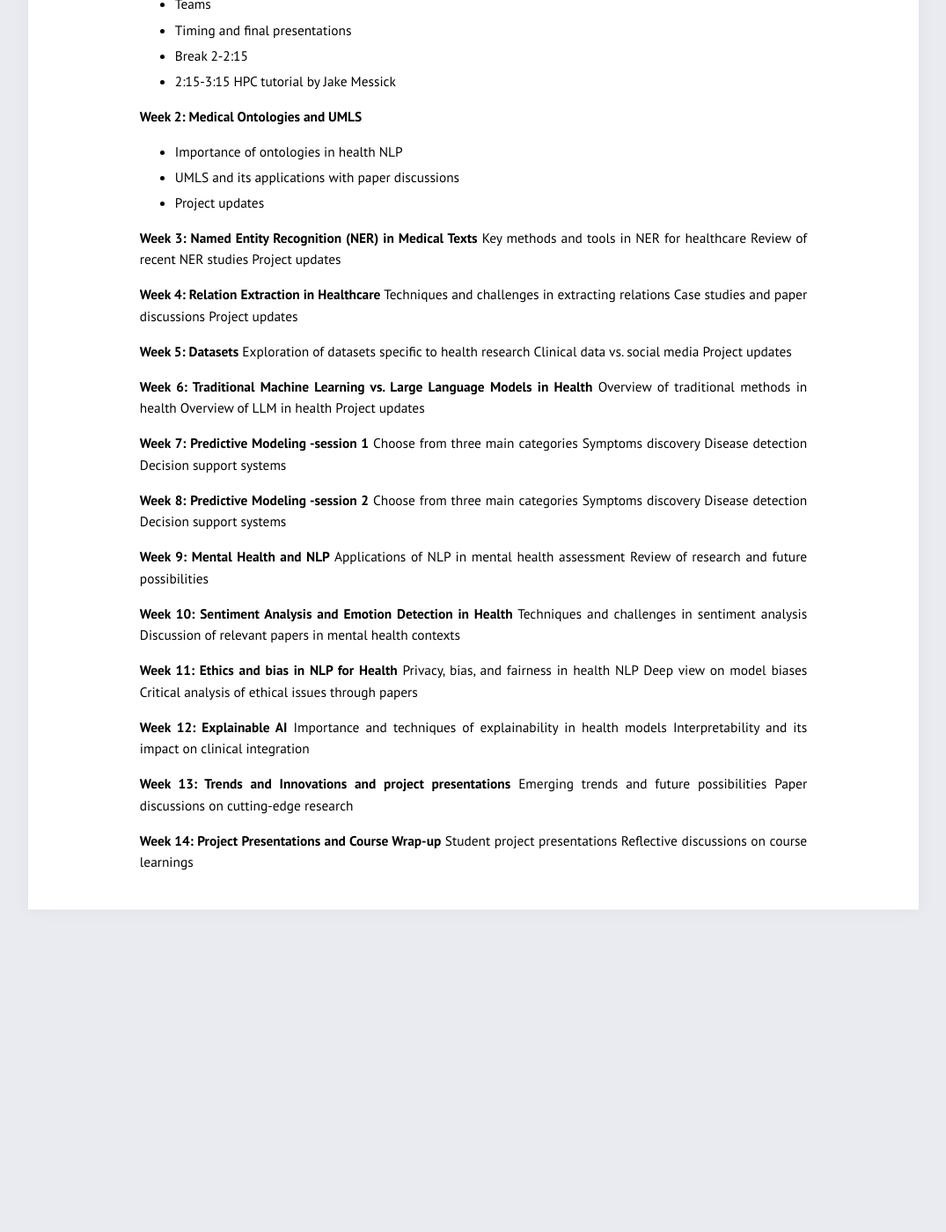
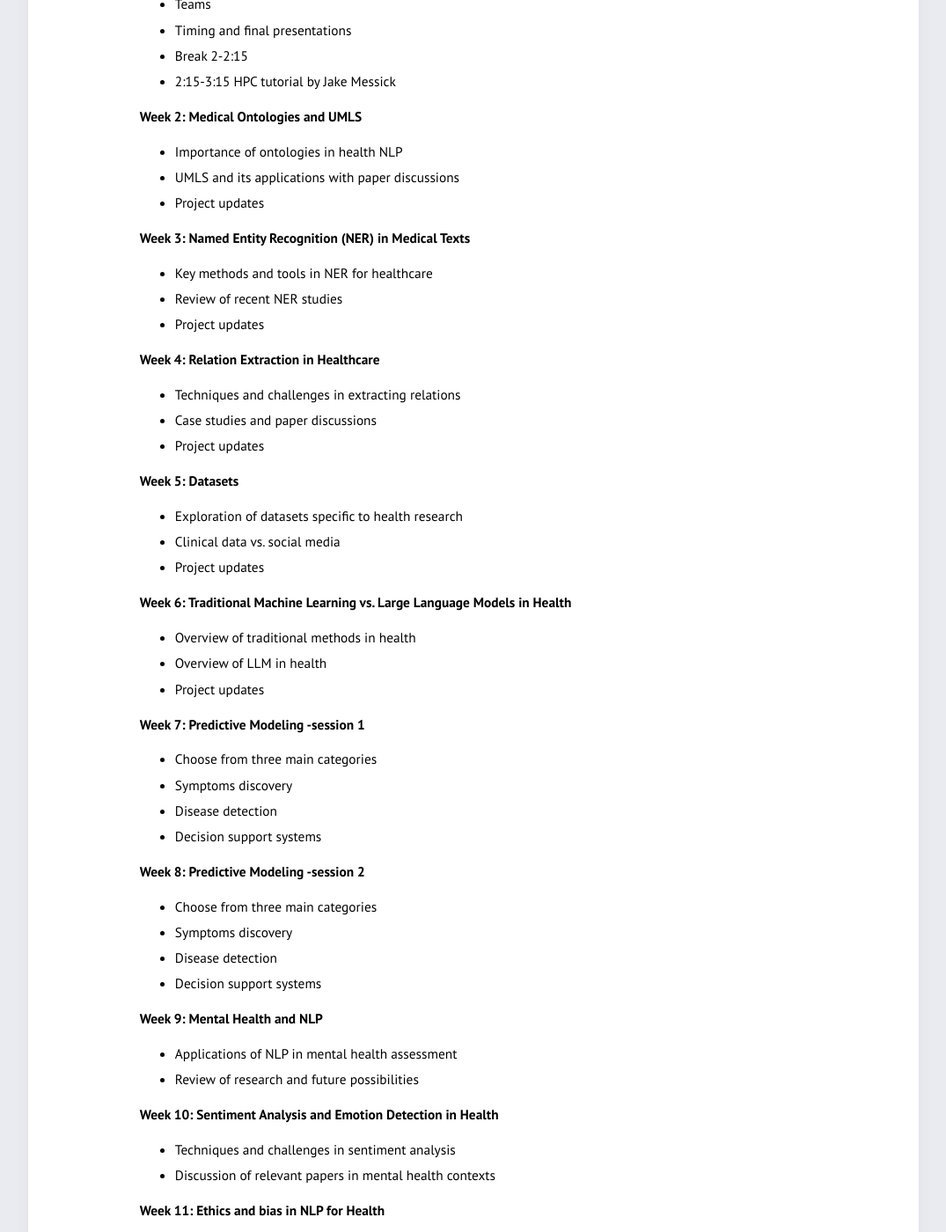
Before and after one commit to azirikly/nlp4health-fall25, a Jekyll site: the page built from index.md, in a window 1280 px wide and 1400 px high, scrolled down 733 px. Shown: the whole window at 88% size, without its empty margins (102-1177 px from the left). Built offline with Jekyll 4.4.1, drawn with Linux system fonts in a browser that asks for light colours; before the commit the page ends 1767 px from its top, so only the background shows below that; some of the changed text lies outside the part shown.

Commit message:
Update index.md

```diff
--- a/index.md
+++ b/index.md
@@ -33,58 +33,58 @@ Tentative and can change slightly based as the course progresses
 - Project updates
 
 **Week 3: Named Entity Recognition (NER) in Medical Texts**
-Key methods and tools in NER for healthcare
-Review of recent NER studies
-Project updates
+- Key methods and tools in NER for healthcare
+- Review of recent NER studies
+- Project updates
 
 **Week 4: Relation Extraction in Healthcare**
-Techniques and challenges in extracting relations
-Case studies and paper discussions
-Project updates
+- Techniques and challenges in extracting relations
+- Case studies and paper discussions
+- Project updates
 
 **Week 5: Datasets**
-Exploration of datasets specific to health research
-Clinical data vs. social media
-Project updates
+- Exploration of datasets specific to health research
+- Clinical data vs. social media
+- Project updates
 
 **Week 6: Traditional Machine Learning vs. Large Language Models in Health**
-Overview of traditional methods in health
-Overview of LLM in health
-Project updates
+- Overview of traditional methods in health
+- Overview of LLM in health
+- Project updates
 
 **Week 7: Predictive Modeling -session 1**
-Choose from three main categories
-Symptoms discovery
-Disease detection
-Decision support systems
+- Choose from three main categories
+- Symptoms discovery
+- Disease detection
+- Decision support systems
 
 **Week 8: Predictive Modeling -session 2**
-Choose from three main categories
-Symptoms discovery
-Disease detection
-Decision support systems
+- Choose from three main categories
+- Symptoms discovery
+- Disease detection
+- Decision support systems
 
 **Week 9: Mental Health and NLP**
-Applications of NLP in mental health assessment
-Review of research and future possibilities
+- Applications of NLP in mental health assessment
+- Review of research and future possibilities
 
 **Week 10: Sentiment Analysis and Emotion Detection in Health**
-Techniques and challenges in sentiment analysis
-Discussion of relevant papers in mental health contexts
+- Techniques and challenges in sentiment analysis
+- Discussion of relevant papers in mental health contexts
 
 **Week 11: Ethics and bias in NLP for Health**
-Privacy, bias, and fairness in health NLP
-Deep view on model biases
-Critical analysis of ethical issues through papers
+- Privacy, bias, and fairness in health NLP
+- Deep view on model biases
+- Critical analysis of ethical issues through papers
 
 **Week 12: Explainable AI**
-Importance and techniques of explainability in health models
-Interpretability and its impact on clinical integration
+- Importance and techniques of explainability in health models
+- Interpretability and its impact on clinical integration
 
 **Week 13: Trends and Innovations and project presentations**
-Emerging trends and future possibilities
-Paper discussions on cutting-edge research
+- Emerging trends and future possibilities
+- Paper discussions on cutting-edge research
 
 **Week 14: Project Presentations and Course Wrap-up**
-Student project presentations
-Reflective discussions on course learnings
+- Student project presentations
+- Reflective discussions on course learnings
```
